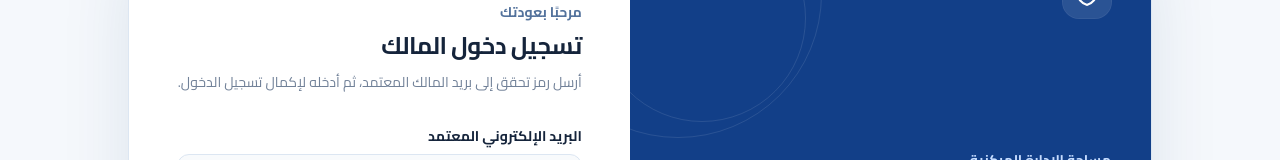
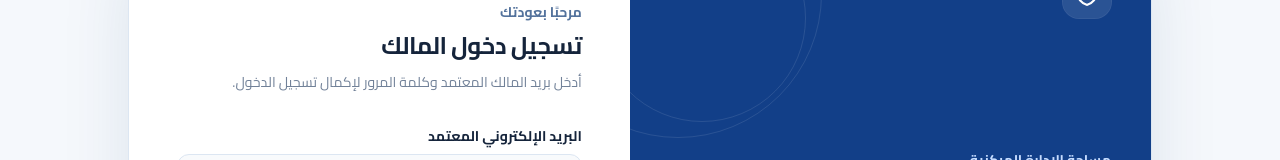
Before and after one commit to alkhnanyaslam-sys/sahahly-os, a Next.js app: page /owner/login in a window 1280 px wide. Shown: the part 184-344 px from the top of the page. Built offline with nearby package versions, Linux system fonts and the light colour scheme; no server answers.

Commit message:
Revise login instructions for owner login page
Updated the login instructions to specify entering the owner's email and password instead of a verification code.

```diff
--- a/src/app/owner/login/page.tsx
+++ b/src/app/owner/login/page.tsx
@@ -41,7 +41,7 @@ export default function OwnerLoginPage() {
           <p className="text-sm font-bold text-[#53729c]">مرحبًا بعودتك</p>
           <h2 className="mt-2 text-2xl font-extrabold tracking-tight text-[#15243b]">تسجيل دخول المالك</h2>
           <p className="mt-2 text-sm leading-6 text-[#718198]">
-            أرسل رمز تحقق إلى بريد المالك المعتمد، ثم أدخله لإكمال تسجيل الدخول.
+            أدخل بريد المالك المعتمد وكلمة المرور لإكمال تسجيل الدخول.
           </p>
 
           <div className="mt-8">
```
